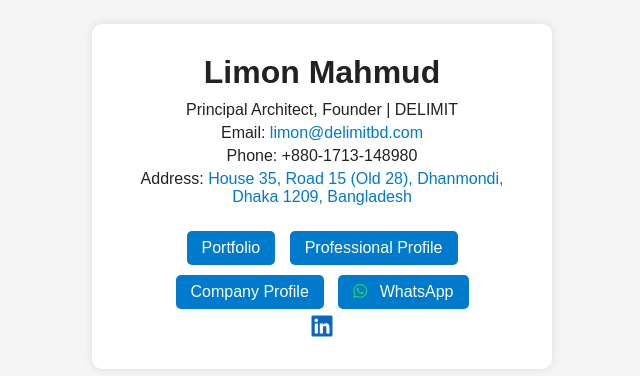
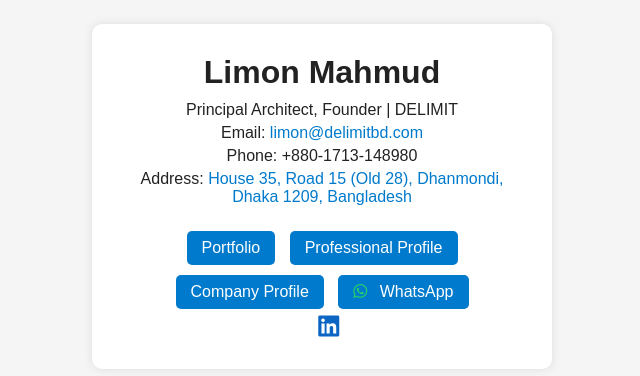
Before and after one commit to limon3497/delimitbd.com, a plain HTML site: page index.html in a window 1280 px wide. Shown: the part 204-580 px from the top of the page, 318-958 px from the left. Drawn offline with Linux system fonts and the light colour scheme.

Commit message:
Update index.html

```diff
--- a/index.html
+++ b/index.html
@@ -98,8 +98,9 @@
       <a href="https://wa.me/8801713148980" class="btn" target="_blank">
   <i class="fab fa-whatsapp" style="color: #25D366;"></i> WhatsApp</a>
   </div>
-    <a href="https://www.linkedin.com/in/arlimon/" target="_blank" style="text-decoration: none;">
-  <i class="fab fa-linkedin social-icon" style="font-size: 24px; color: #0A66C2;"></i>
+   &nbsp;&nbsp;
+<a href="https://www.linkedin.com/in/arlimon/" target="_blank" style="text-decoration: none;">
+  <i class="fab fa-linkedin" style="font-size: 24px; color: #0A66C2;"></i>
 </a>
 </body>
 </html>
```
